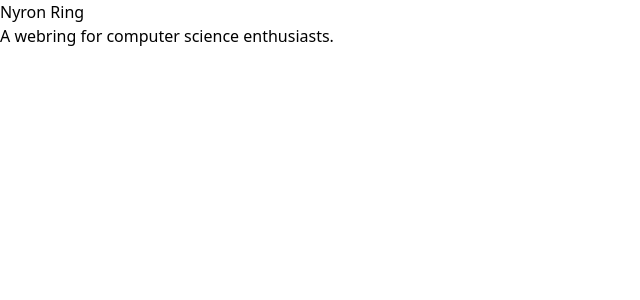
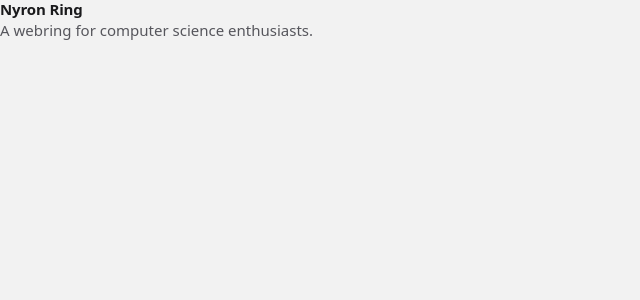
Before and after one commit to whoashish115/nyron-ring, a Next.js app: page / in a window 1280 px wide. Shown: the top 300 px of the page, without its empty margins (0-640 px from the left). Built offline with nearby package versions, Linux system fonts and the light colour scheme.

Commit message:
chore: tailwind tokens and base styles

```diff
--- a/src/styles/globals.css
+++ b/src/styles/globals.css
@@ -1,5 +1,185 @@
 @import "tailwindcss";
 
+@custom-variant dark (&:where(.dark, .dark *));
+
+@theme {
+  --color-bg: #f2f2f2;
+  --color-surface: #fafafa;
+  --color-sunken: #e8e8e8;
+  --color-border: #dadada;
+
+  --color-fg: #1a1a1c;
+  --color-muted: #56565c;
+  --color-faint: #86868d;
+
+  /* accents, all from the red family so members can differ without clashing */
+  --color-accent: #cc1f1a;
+  --color-accent-soft: #fbe6e5;
+
+  --color-crimson: #cc1f1a;
+  --color-crimson-soft: #fbe6e5;
+  --color-rust: #9e4708;
+  --color-rust-soft: #f8ebdd;
+  --color-rose: #b81d5b;
+  --color-rose-soft: #fbe5ed;
+  --color-ember: #855806;
+  --color-ember-soft: #f7eed9;
+  --color-plum: #862a6d;
+  --color-plum-soft: #f6e5f2;
+
+  --font-sans: ui-sans-serif, system-ui, -apple-system, "Segoe UI", Roboto,
+    "Helvetica Neue", Arial, sans-serif;
+  --font-display: var(--font-sans);
+  --font-mono: ui-monospace, SFMono-Regular, "SF Mono", Menlo, Consolas,
+    "Liberation Mono", monospace;
+
+  --text-xs: 0.75rem;
+  --text-sm: 0.8125rem;
+  --text-base: 0.9375rem;
+  --text-lg: 1.0625rem;
+}
+
+.dark {
+  --color-bg: #141416;
+  --color-surface: #1c1c1f;
+  --color-sunken: #101012;
+  --color-border: #303035;
+
+  --color-fg: #ededf0;
+  --color-muted: #a8a8b0;
+  --color-faint: #76767e;
+
+  --color-accent: #ff6259;
+  --color-accent-soft: #2a1413;
+
+  --color-crimson: #ff6259;
+  --color-crimson-soft: #2a1413;
+  --color-rust: #ff9a55;
+  --color-rust-soft: #2b1c10;
+  --color-rose: #ff74a3;
+  --color-rose-soft: #2b141d;
+  --color-ember: #eeb551;
+  --color-ember-soft: #2a2110;
+  --color-plum: #e389d2;
+  --color-plum-soft: #281628;
+}
+
+:root {
+  color-scheme: light;
+}
+
+.dark {
+  color-scheme: dark;
+}
+
+/* base */
+
+html {
+  scroll-behavior: smooth;
+  -webkit-text-size-adjust: 100%;
+}
+
 body {
-  font-family: ui-sans-serif, system-ui, sans-serif;
+  background-color: var(--color-bg);
+  color: var(--color-muted);
+  font-family: var(--font-sans);
+  font-size: var(--text-base);
+  line-height: 1.6;
+  -webkit-font-smoothing: antialiased;
+  /* `clip`, not `hidden`: `hidden` would make body a scroll container and
+     stop the sticky header from sticking. */
+  overflow-x: clip;
 }
+
+h1,
+h2,
+h3,
+h4,
+h5,
+h6 {
+  color: var(--color-fg);
+  font-family: var(--font-sans);
+  font-weight: 600;
+  letter-spacing: -0.01em;
+  line-height: 1.2;
+  text-wrap: balance;
+}
+
+p {
+  text-wrap: pretty;
+}
+
+:focus-visible {
+  outline: 2px solid var(--color-accent);
+  outline-offset: 2px;
+}
+
+::selection {
+  background-color: var(--color-accent);
+  color: var(--color-bg);
+}
+
+.link {
+  text-decoration: underline;
+  text-decoration-thickness: 1px;
+  text-underline-offset: 2px;
+  text-decoration-color: color-mix(in oklab, currentColor 35%, transparent);
+  transition: text-decoration-color 0.15s ease;
+}
+
+.link:hover {
+  text-decoration-color: currentColor;
+}
+
+/* scrollbar */
+
+* {
+  scrollbar-color: var(--color-border) transparent;
+  scrollbar-width: thin;
+}
+
+::-webkit-scrollbar {
+  width: 10px;
+  height: 10px;
+}
+
+::-webkit-scrollbar-track {
+  background: transparent;
+}
+
+::-webkit-scrollbar-thumb {
+  background-color: var(--color-border);
+  border: 3px solid var(--color-bg);
+  border-radius: 999px;
+}
+
+/* motion */
+
+@keyframes rise {
+  from {
+    opacity: 0;
+    transform: translateY(5px);
+  }
+  to {
+    opacity: 1;
+    transform: none;
+  }
+}
+
+.animate-rise {
+  animation: rise 0.3s cubic-bezier(0.2, 0.9, 0.2, 1) both;
+}
+
+@media (prefers-reduced-motion: reduce) {
+  html {
+    scroll-behavior: auto;
+  }
+
+  *,
+  *::before,
+  *::after {
+    animation-duration: 0.01ms !important;
+    animation-iteration-count: 1 !important;
+    transition-duration: 0.01ms !important;
+  }
+}
```
